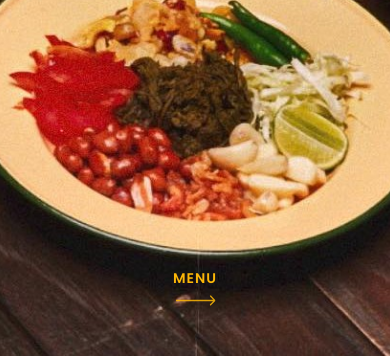
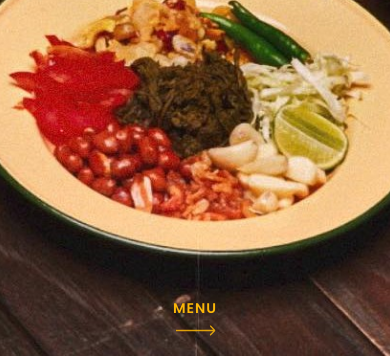
Before and after one commit to WaiTgC/testingForShelBel, a plain HTML site: page index.html in a window 390 px wide. Shown: the part 488-844 px from the top of the page. Drawn offline with Linux system fonts and the light colour scheme.

Commit message:
adjust in index.html

```diff
--- a/index.html
+++ b/index.html
@@ -83,7 +83,7 @@
 
             .menu {
                 position: fixed !important;
-                bottom: 20px ;
+                bottom: 20px !important ;
                 display: flex;
                 flex-direction: column;
                 bottom: 50px;
```
